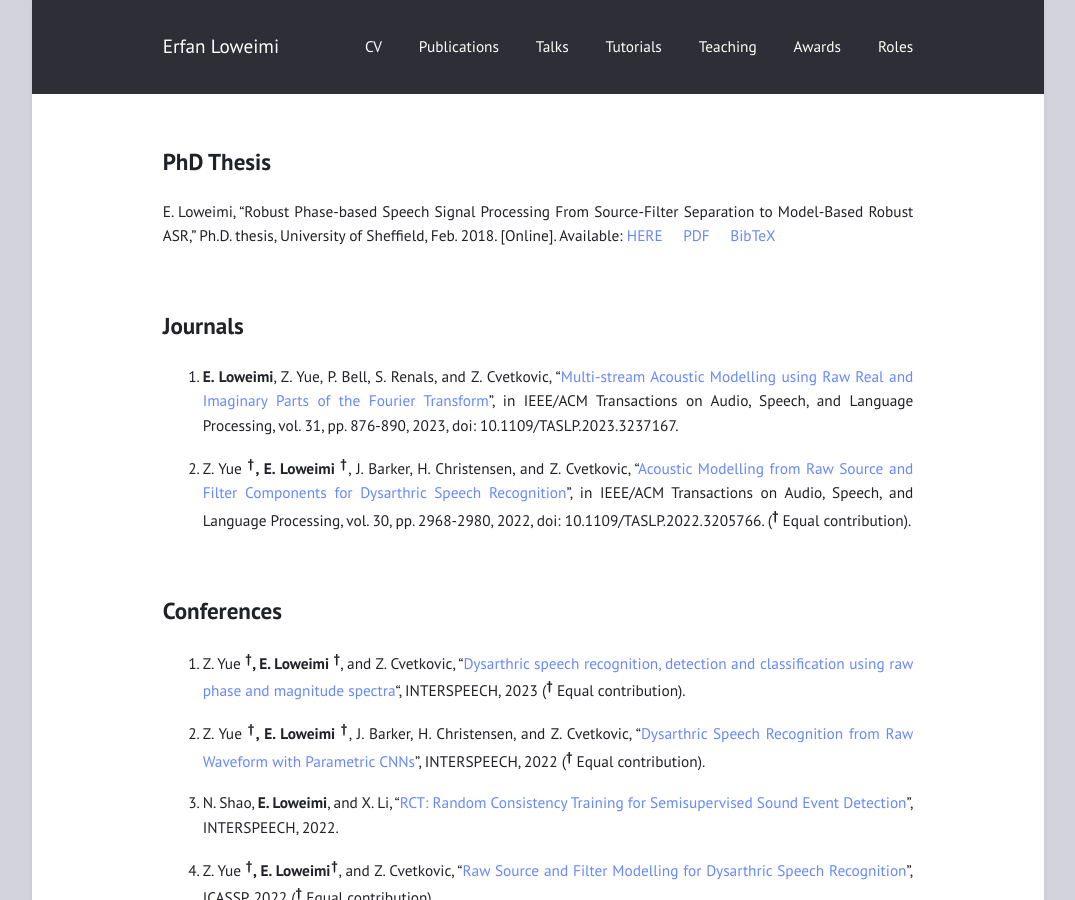
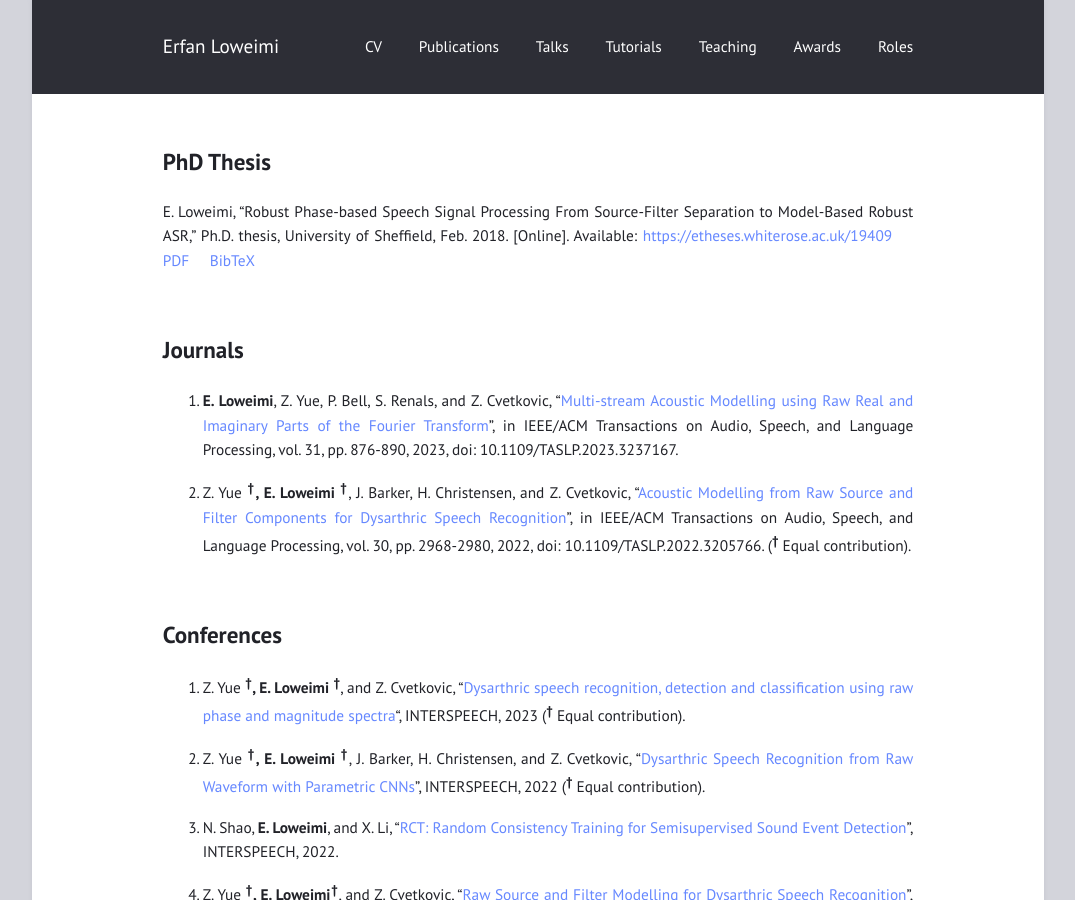
Before and after one commit to eloweimi/eloweimi.github.io, a Jekyll site: the page built from publications.md, in a window 1280 px wide and 900 px high. Shown: the whole window, without its empty margins (102-1177 px from the left). Built offline with Jekyll 4.4.1, drawn with Linux system fonts in a browser that asks for light colours.

Commit message:
Update publications.md

```diff
--- a/publications.md
+++ b/publications.md
@@ -4,7 +4,7 @@
 ---
 
 ## PhD Thesis ##
-E. Loweimi, "Robust Phase-based Speech Signal Processing From Source-Filter Separation to Model-Based Robust ASR," Ph.D. thesis, University of Sheffield, Feb. 2018. [Online]. Available: [HERE](https://etheses.whiterose.ac.uk/19409)  &nbsp; &nbsp; [PDF](https://etheses.whiterose.ac.uk/19409/1/Erfan_Loweimi_PhD_Thesis.pdf) &nbsp; &nbsp; [BibTeX](/files/others/phd-thesis.bib)
+E. Loweimi, "Robust Phase-based Speech Signal Processing From Source-Filter Separation to Model-Based Robust ASR," Ph.D. thesis, University of Sheffield, Feb. 2018. [Online]. Available: [https://etheses.whiterose.ac.uk/19409](https://etheses.whiterose.ac.uk/19409)  &nbsp; &nbsp; [PDF](https://etheses.whiterose.ac.uk/19409/1/Erfan_Loweimi_PhD_Thesis.pdf) &nbsp; &nbsp; [BibTeX](/files/others/phd-thesis.bib)
 
 <br>
 
```
